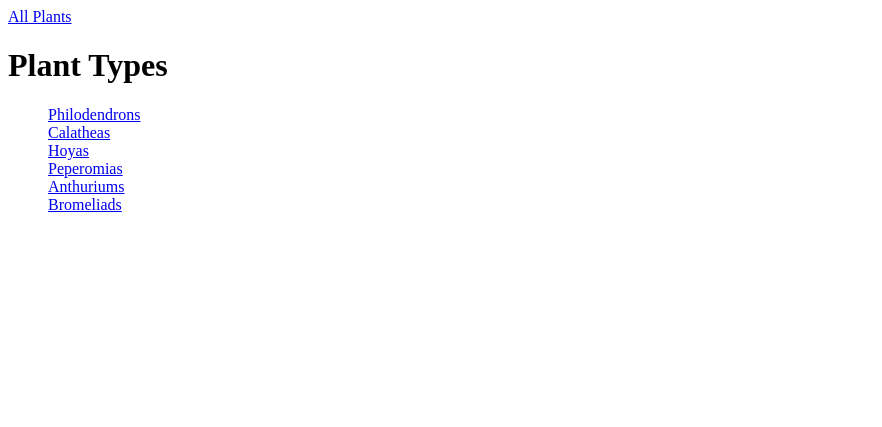
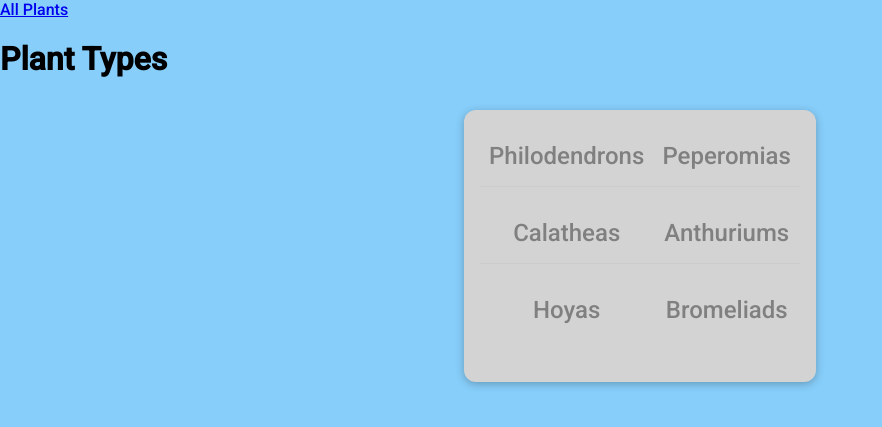
Before and after one commit to liat-katz/DjangoPlantSite, a Django app: page /plants/ in a window 1280 px wide. Shown: the top 427 px of the page, without its empty margins (0-882 px from the left). Run offline with Django 4.2, Linux system fonts and the light colour scheme.

Commit message:
add more static

```diff
--- a/plants/static/plant_types/plant_types.css
+++ b/plants/static/plant_types/plant_types.css
@@ -1,3 +1,36 @@
 ul {
     list-style: none;
+    margin: 2rem auto;
+    width: 90%;
+    max-width: 20rem;
+    box-shadow: 0 2px 8px rgba(0,0,0,0.26);
+    padding: 1rem;
+    border-radius: 12px;
+    display: flex;
+    flex-direction: column;
+    flex-wrap: wrap;
+    height: 15rem;
+    background-color: lightgray;
 }
+
+li {
+    margin: 1rem 0;
+    text-align: center;
+    font-size: 1.5rem;
+    border-bottom: 1px solid #ccc;
+    padding-bottom: 1rem;
+}
+
+li:last-of-type, li:nth-of-type(3){
+    border-bottom: none;
+}
+
+li a {
+    color: gray;
+    text-decoration: none; /* remove underlining */
+}
+
+li a:hover,
+li a:active {
+    color: darkmagenta;
+}
--- a/plantsite/settings.py
+++ b/plantsite/settings.py
@@ -115,6 +115,10 @@ USE_TZ = True
 
 STATIC_URL = "static/"
 
+STATICFILES_DIRS = [
+    BASE_DIR / "static"
+    ] #folders that should be collected and considered when looking for static files
+
 # Default primary key field type
 # https://docs.djangoproject.com/en/4.1/ref/settings/#default-auto-field
 
--- /dev/null
+++ b/static/styles.css
@@ -0,0 +1,13 @@
+/* @import url('https://fonts.googleapis.com/css2?family=Libre+Baskerville&display=swap') */
+/* <style> */
+  @import url('https://fonts.googleapis.com/css2?family=Roboto:ital,wght@0,500;1,100&display=swap');
+/* </style> */
+
+html {
+    font-family: 'Roboto', sans-serif;
+}
+
+body {
+    margin: 0;
+    background-color: lightskyblue;
+}
--- a/templates/base.html
+++ b/templates/base.html
@@ -1,10 +1,12 @@
+{%load static%}
 <!DOCTYPE HTML>
 <html>
 <head>
     <meta charset="utf-8" />
     <title>{% block page_title %}Liat's Plant Site{%endblock%}</title> {% comment %} block lets us inject content into it- must be given a name, needs an endblock because it's a tag, can set a default title between both {% endcomment %}
     <meta name="viewport" content="width=device-width, initial-scale=1" />
-{%block css_files%} {%endblock%}
+<link rel="stylesheet" href="{%static "styles.css"%}">
+    {%block css_files%} {%endblock%}
 </head>
 <body>
     {%block content%}
```
Also changed, not shown: plantsite/static/styles.css (deleted).
